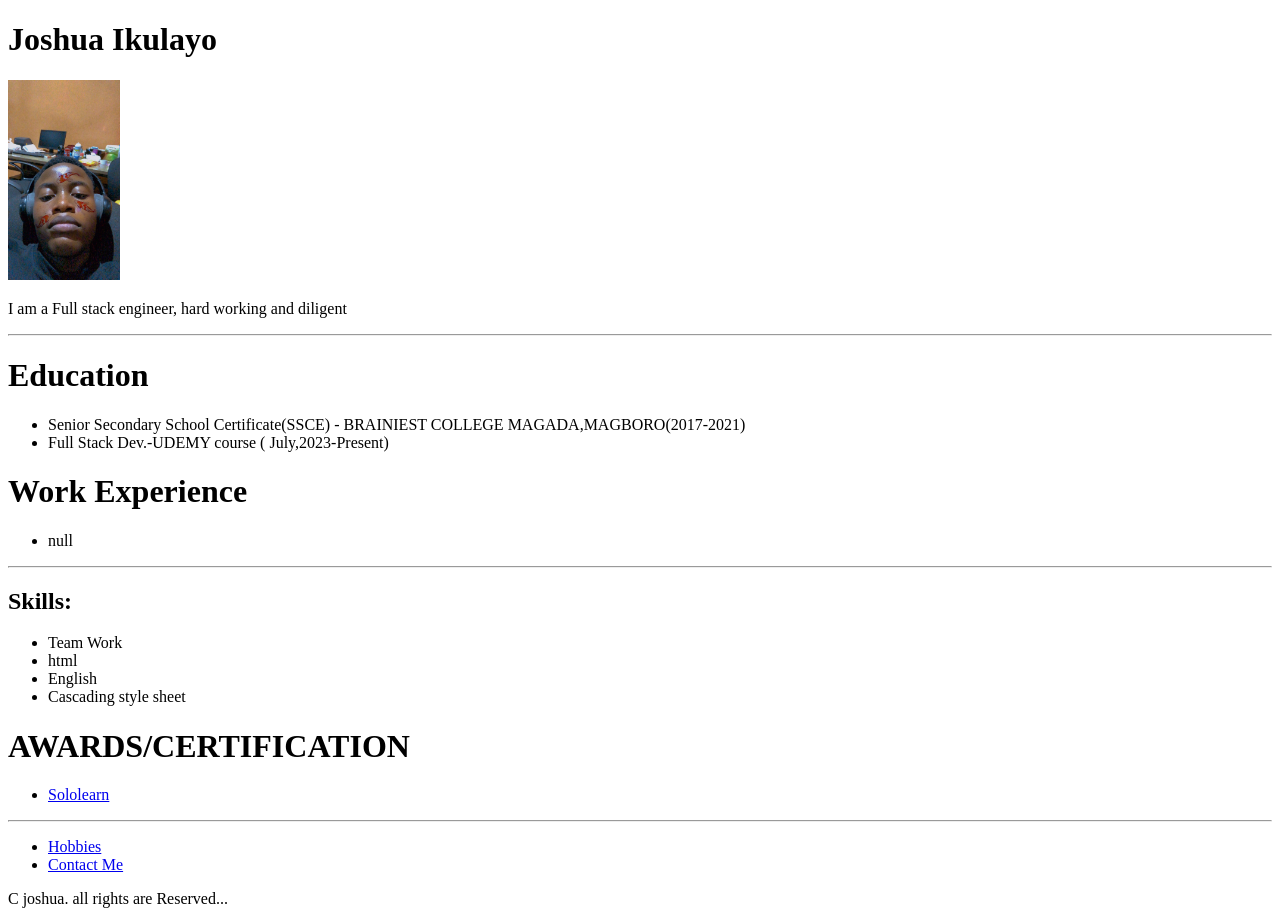
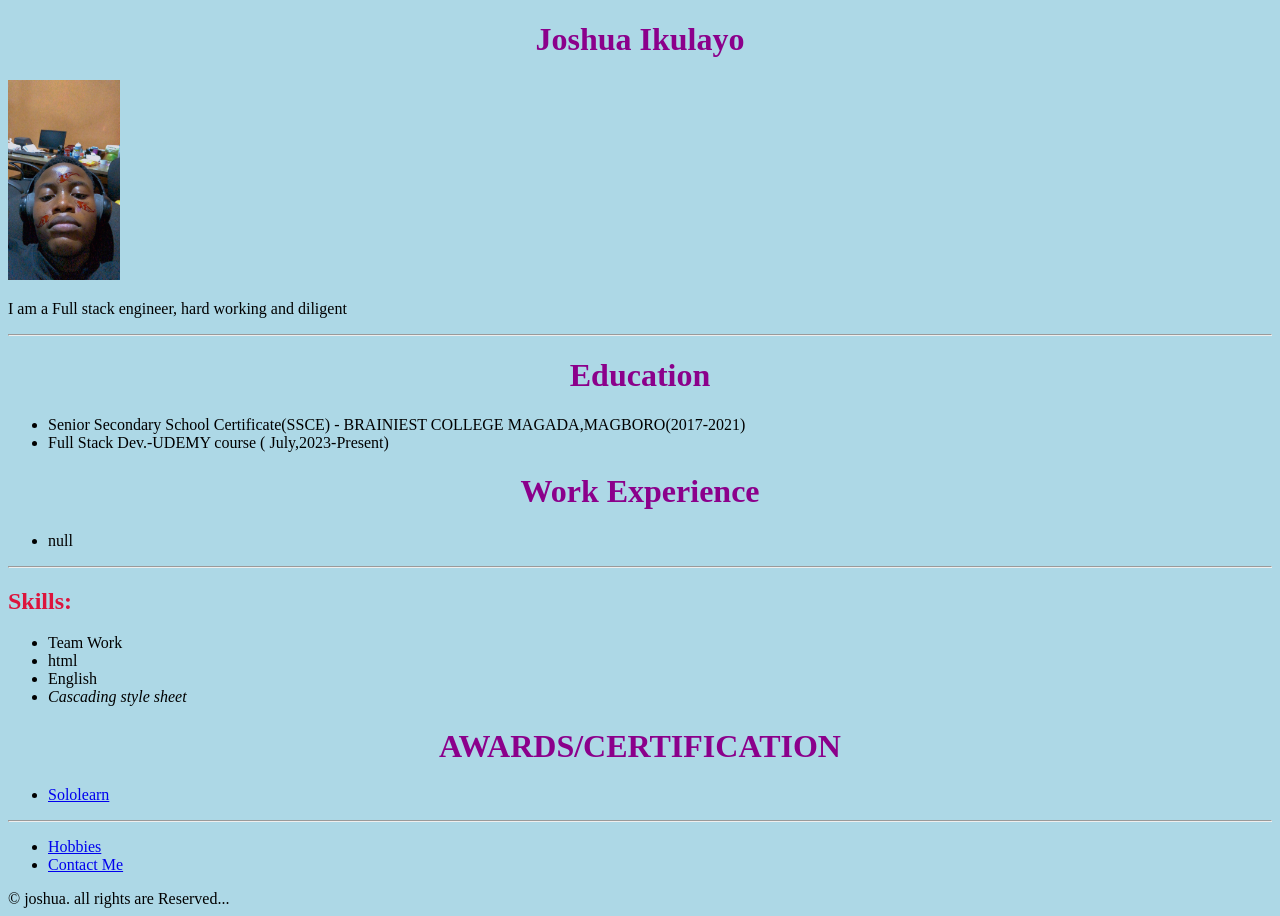
Before and after one commit to Saviourjr/Resume-2, a plain HTML site: page index.html in a window 1280 px wide. Drawn offline with Linux system fonts and the light colour scheme.

Commit message:
My Resume3

```diff
--- a/index.html
+++ b/index.html
@@ -3,10 +3,21 @@
 <head>
     <meta charset="UTF-8" />
     <title>Resume</title>
+    <style>
+        body{background-color: lightblue;
+        }
+    h1{display: flex;
+    justify-content: center;
+color: darkmagenta;}
+h2{display: block;
+color: crimson;
+}
+
+    </style>
 </head>
 <body>
-    <h1>Joshua Ikulayo</h1>
-    <img src="./IMG_5428.JPG" height="200" alt="my profile photo  ">
+   <div><h1>Joshua Ikulayo</h1>
+   <div class="image"><img src="./IMG_5428.JPG" height="200" alt="my profile photo  "> </div>
    <p>I am a Full stack engineer, hard working and diligent </p>
    <hr>
    <h1>Education</h1>
@@ -24,7 +35,7 @@
     <li>Team Work</li>
     <li>html</li>
     <li>English</li>
-    <li>Cascading style sheet</li>
+    <li> <i>Cascading style sheet</i></li>
 </ul>
 <h1>AWARDS/CERTIFICATION</h1>
 <ul>
@@ -35,6 +46,6 @@
     <li> <a href="./hobbies.html">Hobbies</a></li>
     <li><a href="./contact.html">Contact Me</a></li>
 </ul>
-<footer > C joshua. all rights are Reserved... </footer>
+<footer > &#169 joshua. all rights are Reserved... </footer></div>
 </body>
 </html>
```
Also changed, not shown: 1 other file.
